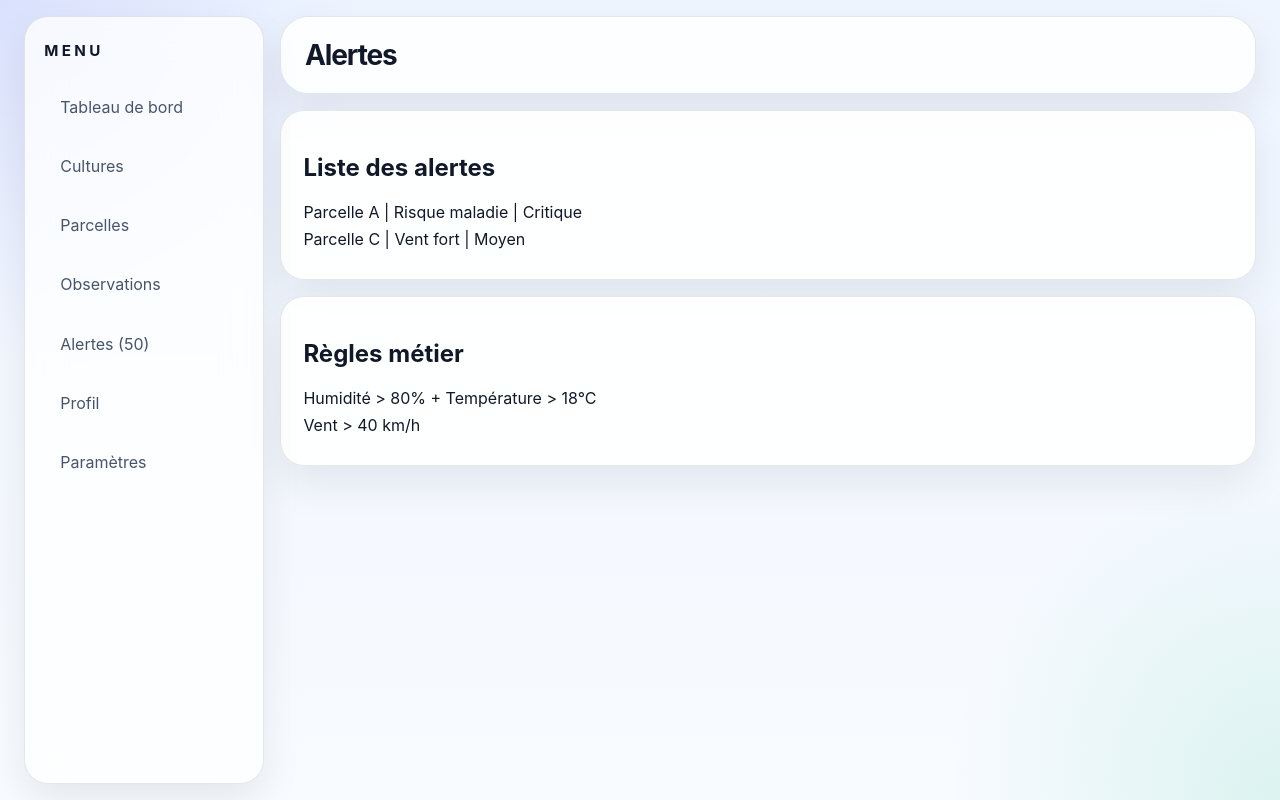
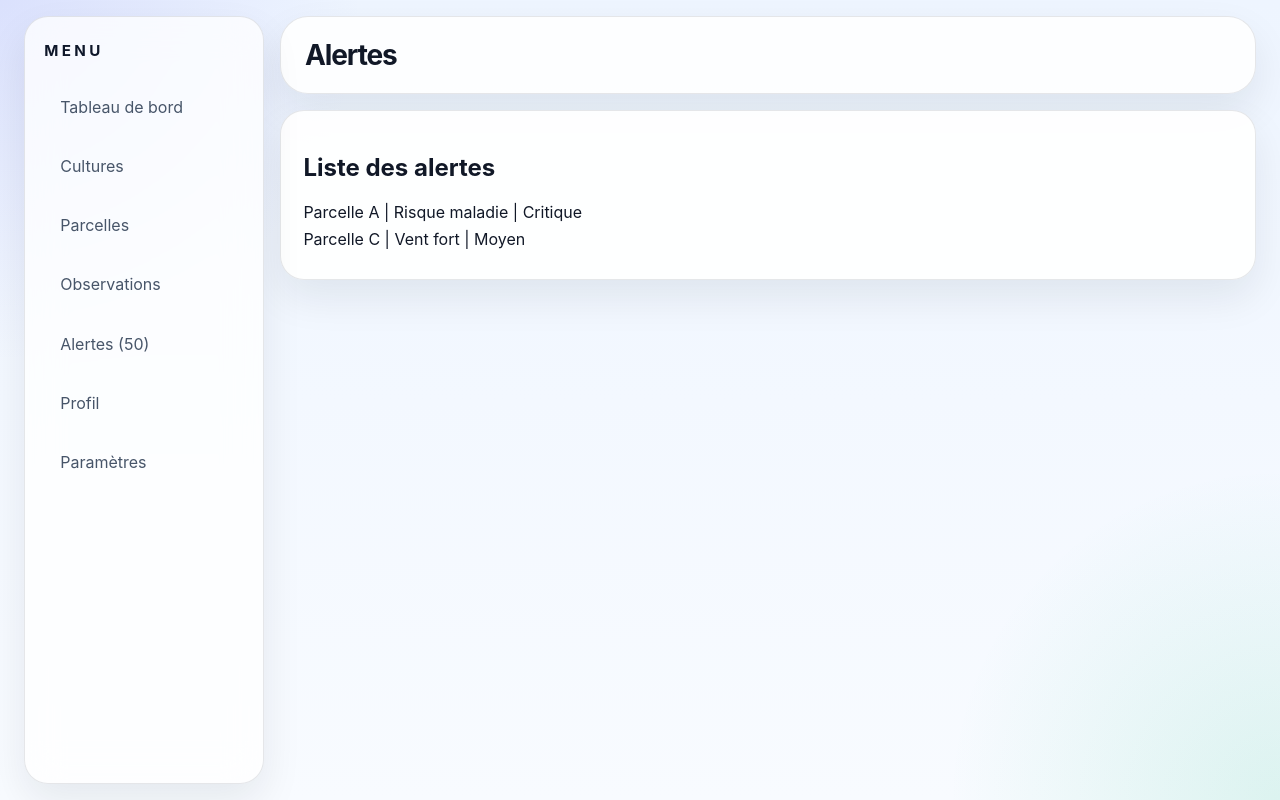
Before and after one commit to lala000000/Agricole, a Django app: page /alertes/ in a window 1280 px wide. Run offline with Django 5.2, Linux system fonts and the light colour scheme; data comes from the database, SQL or seed files in the repository.

Commit message:
I deletted job's rules from alerts and changed the colors to fit the theme a bit more

```diff
--- a/agricole/static/style.css
+++ b/agricole/static/style.css
@@ -5,8 +5,8 @@
     --border: rgba(15, 23, 42, 0.1);
     --text: #111827;
     --text-muted: #475569;
-    --accent: #6366f1;
-    --accent-hover: #4f46e5;
+    --accent: #9ad837;
+    --accent-hover: #4b872a;
     --accent-soft: rgba(99, 102, 241, 0.14);
     --shadow: 0 18px 40px rgba(15, 23, 42, 0.08);
 }
@@ -123,7 +123,7 @@ button,
 button:hover,
 .sidebar button:hover {
     transform: translateY(-1px);
-    background: linear-gradient(135deg, #4f46e5, #4338ca);
+    background: linear-gradient(135deg, #7be546, #4ba729);
 }
 
 .tiles {
@@ -208,7 +208,7 @@ input:focus,
 select:focus,
 textarea:focus {
     outline: none;
-    border-color: #7c3aed;
+    border-color: #b7ed3a;
     box-shadow: 0 0 0 6px rgba(124, 58, 237, 0.1);
 }
 
--- a/agricole/templates/alertes.html
+++ b/agricole/templates/alertes.html
@@ -33,13 +33,6 @@
                     <li>Parcelle C | Vent fort | Moyen</li>
                 </ul>
             </section>
-            <section class="rules">
-                <h2>Règles métier</h2>
-                <ul>
-                    <li>Humidité > 80% + Température > 18°C</li>
-                    <li>Vent > 40 km/h</li>
-                </ul>
-            </section>
         </main>
     </div>
 </body>
```
